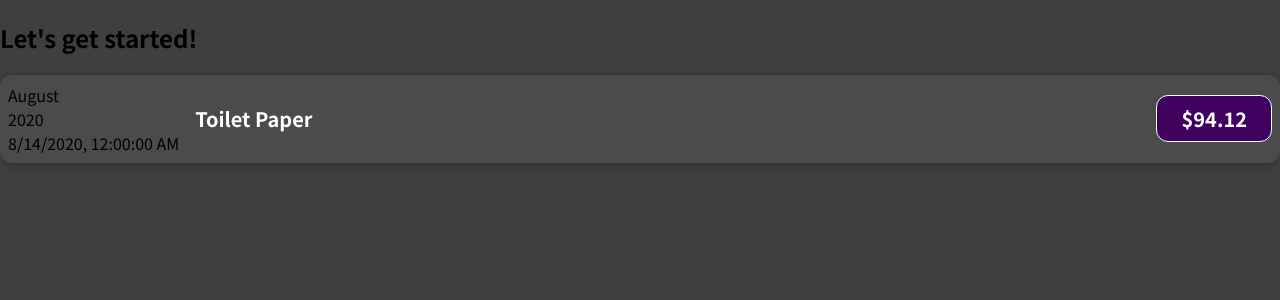
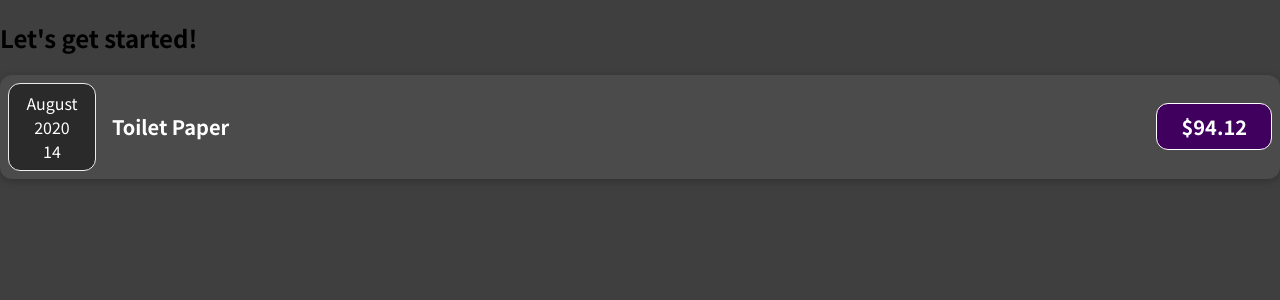
Before and after one commit to parajuliudip/React_Start, a JavaScript app: page / in a window 1280 px wide. Shown: the top 300 px of the page. Built offline with nearby package versions, Linux system fonts and the light colour scheme.

Commit message:
Made separate component and styled the date

```diff
--- /dev/null
+++ b/src/components/ExpenseDate.css
@@ -0,0 +1,26 @@
+.expense-date {
+  display: flex;
+  flex-direction: column;
+  width: 5.5rem;
+  height: 5.5rem;
+  border: 1px solid #ececec;
+  background-color: #2a2a2a;
+  color: white;
+  border-radius: 12px;
+  align-items: center;
+  justify-content: center;
+}
+
+.expense-date__month {
+  font-size: 0.75rem;
+  font-weight: bold;
+}
+
+.expense-date__year {
+  font-size: 0.75rem;
+}
+
+.expense-date__day {
+  font-size: 1.5rem;
+  font-weight: bold;
+}
--- /dev/null
+++ b/src/components/ExpenseDate.js
@@ -0,0 +1,16 @@
+import "./ExpenseDate.css";
+
+function ExpenseDate(props) {
+  const month = props.date.toLocaleString("en-US", { month: "long" });
+  const day = props.date.toLocaleString("en-US", { day: "2-digit" });
+  const year = props.date.getFullYear();
+  return (
+    <div className="expense-date">
+      <div className="expense-date_month">{month}</div>
+      <div className="expense-date_year">{year}</div>
+      <div className="expense-date_day">{day}</div>
+    </div>
+  );
+}
+
+export default ExpenseDate;
--- a/src/components/ExpenseItem.js
+++ b/src/components/ExpenseItem.js
@@ -1,17 +1,10 @@
+import ExpenseDate from "./ExpenseDate";
 import "./ExpenseItem.css";
 
 function ExpenseItem(props) {
-  const month = props.date.toLocaleString("en-US", { month: "long" });
-  const day = props.date.toLocaleString("en-US", "2-digit");
-  const year = props.date.getFullYear();
-
   return (
     <div className="expense-item">
-      <div>
-        <div>{month}</div>
-        <div>{year}</div>
-        <div>{day}</div>
-      </div>
+      <ExpenseDate date={props.date} />
       <div className="expense-item__description">
         <h2>{props.title}</h2>
         <div className="expense-item__price">${props.amount}</div>
```
Also changed, not shown: 1 other file (tests, documents, lock files or other folders).
